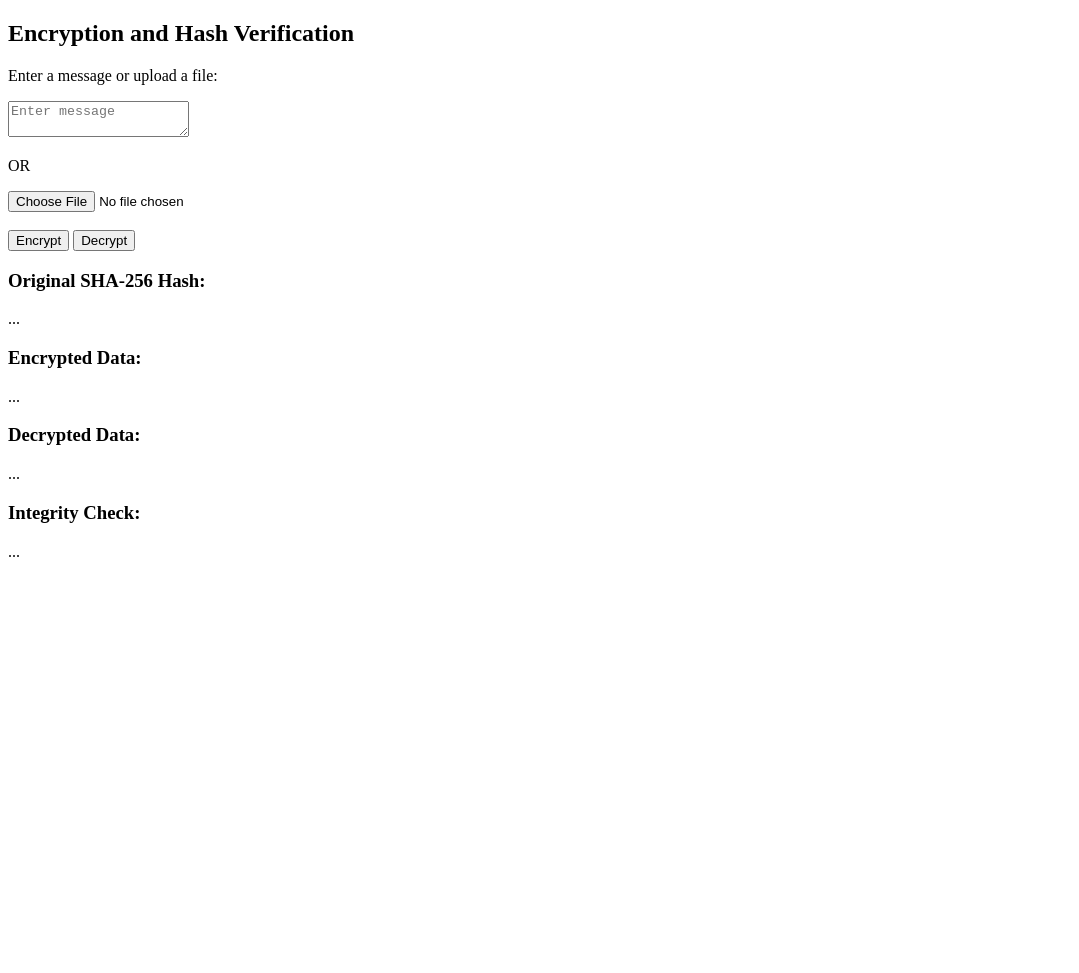
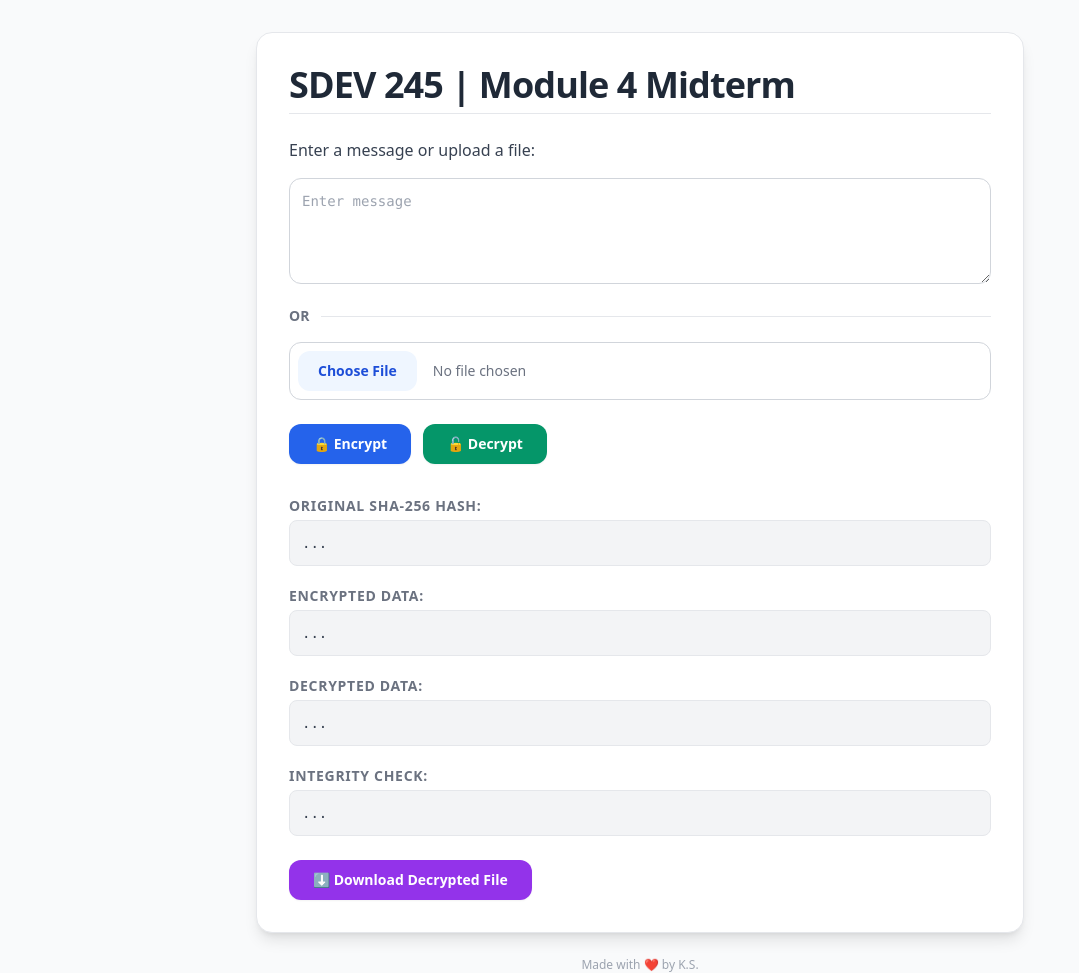
Before and after one commit to kschenk10-ivy-tech/SDEV-245, a plain HTML site: page index.html in a window 1280 px wide. Shown: the whole page, without its empty margins (0-1079 px from the left). Before the commit the page ends 800 px from the top, so only its background shows below. Drawn offline with nearby package versions, Linux system fonts and the light colour scheme.

Commit message:
Added Tailwind CSS to index.html

```diff
--- a/index.html
+++ b/index.html
@@ -1,35 +1,81 @@
-
 <!DOCTYPE html>
-<html lang="en">
+<html lang="en" class="h-full">
 <head>
   <meta charset="UTF-8">
-  <title>M04</title>
-  <link rel="stylesheet" href="./style.css">
+  <meta name="viewport" content="width=device-width, initial-scale=1.0">
+  <title>M04 | Midterm</title>
+<script src="https://cdn.tailwindcss.com"></script>
+  <script>
+    tailwind.config = {
+      darkMode: 'class',
+    }
+    if (window.matchMedia('(prefers-color-scheme: dark)').matches) {
+      document.documentElement.classList.add('dark');
+    } else {
+      document.documentElement.classList.remove('dark');
+    }
+    window.matchMedia('(prefers-color-scheme: dark)').addEventListener('change', (e) => {
+      if (e.matches) {
+        document.documentElement.classList.add('dark');
+      } else {
+        document.documentElement.classList.remove('dark');
+      }
+    });
+  </script>
+  <style>
+    textarea, input, button, a {
+      transition: background-color 0.15s, border-color 0.15s, color 0.15s;
+    }
+  </style>
 </head>
-<body>
-  <h2>Encryption and Hash Verification</h2>
-  <p>Enter a message or upload a file:</p>
-  <textarea id="message" placeholder="Enter message"></textarea>
-  <p>OR</p>
-  <input type="file" id="fileInput">
-  <br><br>
-  <button id="encrypt">Encrypt</button>
-  <button id="decrypt">Decrypt</button>
+<body class="h-full bg-gray-50 text-gray-900 dark:bg-gray-900 dark:text-gray-100 font-sans antialiased p-4 md:p-8 flex items-start justify-center">
+<div class="w-full max-w-3xl">
+<div class="bg-white dark:bg-gray-800 rounded-2xl shadow-lg p-6 md:p-8 border border-gray-200 dark:border-gray-700 transition-colors">
+<h2 class="text-3xl md:text-4xl font-bold tracking-tight text-gray-800 dark:text-white mb-6 border-b pb-2 border-gray-200 dark:border-gray-700">SDEV 245 | Module 4 Midterm</h2>
+<div class="space-y-4">
+<p class="text-base font-medium text-gray-700 dark:text-gray-300">Enter a message or upload a file:</p>
+<textarea id="message" placeholder="Enter message" rows="4" class="w-full rounded-xl border border-gray-300 dark:border-gray-600 bg-white dark:bg-gray-900 p-3 text-gray-900 dark:text-gray-100 placeholder-gray-400 dark:placeholder-gray-500 focus:outline-none focus:ring-2 focus:ring-blue-500 dark:focus:ring-blue-400 focus:border-transparent font-mono text-sm transition"></textarea>
+<div class="flex items-center gap-3">
+<span class="text-sm font-semibold text-gray-500 dark:text-gray-400">OR</span>
+<div class="flex-1 border-t border-gray-200 dark:border-gray-700"></div>
+</div>
+<input type="file" id="fileInput" class="block w-full text-sm text-gray-500 dark:text-gray-400 file:mr-4 file:py-2.5 file:px-5 file:rounded-xl file:border-0 file:text-sm file:font-semibold file:bg-blue-50 dark:file:bg-blue-900/30 file:text-blue-700 dark:file:text-blue-300 hover:file:bg-blue-100 dark:hover:file:bg-blue-900/50 cursor-pointer border border-gray-300 dark:border-gray-600 rounded-xl bg-white dark:bg-gray-900 p-2 transition"/>
+</div>
 
-  <h3>Original SHA-256 Hash:</h3>
-  <p id="originalHash">...</p>
+<div class="flex flex-wrap gap-3 mt-6">
+<button id="encrypt" class="inline-flex items-center justify-center rounded-xl bg-blue-600 px-6 py-2.5 text-sm font-semibold text-white shadow-sm hover:bg-blue-700 focus:outline-none focus:ring-2 focus:ring-blue-500 focus:ring-offset-2 dark:focus:ring-offset-gray-800 transition">🔒 Encrypt</button>
 
-  <h3>Encrypted Data:</h3>
-  <p id="cipher">...</p>
+<button id="decrypt" class="inline-flex items-center justify-center rounded-xl bg-emerald-600 px-6 py-2.5 text-sm font-semibold text-white shadow-sm hover:bg-emerald-700 focus:outline-none focus:ring-2 focus:ring-emerald-500 focus:ring-offset-2 dark:focus:ring-offset-gray-800 transition">🔓 Decrypt</button>
+</div>
 
-  <h3>Decrypted Data:</h3>
-  <p id="plain">...</p>
+<div class="mt-8 space-y-5">
+<div>
+<h3 class="text-sm font-semibold uppercase tracking-wider text-gray-500 dark:text-gray-400">Original SHA-256 Hash:</h3>
+<p id="originalHash" class="mt-1 break-all rounded-lg bg-gray-100 dark:bg-gray-900 p-3 font-mono text-sm text-gray-700 dark:text-gray-300 border border-gray-200 dark:border-gray-700">...</p>
+</div>
 
-  <h3>Integrity Check:</h3>
-  <p id="result">...</p>
+<div>
+<h3 class="text-sm font-semibold uppercase tracking-wider text-gray-500 dark:text-gray-400">Encrypted Data:</h3>
+<p id="cipher" class="mt-1 break-all rounded-lg bg-gray-100 dark:bg-gray-900 p-3 font-mono text-sm text-gray-700 dark:text-gray-300 border border-gray-200 dark:border-gray-700">...
+</p>
+</div>
 
-  <a id="download" hidden>Download Decrypted File</a>
+<div>
+<h3 class="text-sm font-semibold uppercase tracking-wider text-gray-500 dark:text-gray-400">Decrypted Data:</h3>
+<p id="plain" class="mt-1 break-all rounded-lg bg-gray-100 dark:bg-gray-900 p-3 font-mono text-sm text-gray-700 dark:text-gray-300 border border-gray-200 dark:border-gray-700 min-h-[2.5rem]">...</p>
+</div>
 
-  <script src="./script.js" defer></script>
+<div>
+<h3 class="text-sm font-semibold uppercase tracking-wider text-gray-500 dark:text-gray-400">Integrity Check:</h3>
+<p id="result" class="mt-1 break-all rounded-lg bg-gray-100 dark:bg-gray-900 p-3 font-mono text-sm font-medium text-gray-700 dark:text-gray-300 border border-gray-200 dark:border-gray-700">...</p>
+</div>
+</div>
+<a id="download" hidden class="mt-6 inline-flex items-center justify-center rounded-xl bg-purple-600 px-6 py-2.5 text-sm font-semibold text-white shadow-sm hover:bg-purple-700 focus:outline-none focus:ring-2 focus:ring-purple-500 focus:ring-offset-2 dark:focus:ring-offset-gray-800 transition">
+⬇️ Download Decrypted File</a>
+</div>
+<p class="text-center text-xs text-gray-400 dark:text-gray-600 mt-6">
+Made with ❤ by K.S.</p>
+</div>
+<script src="./script.js" defer></script>
 </body>
 </html>
```
Also changed, not shown: index_Before-TailwindCSS.html (added, +37 -0 lines).
